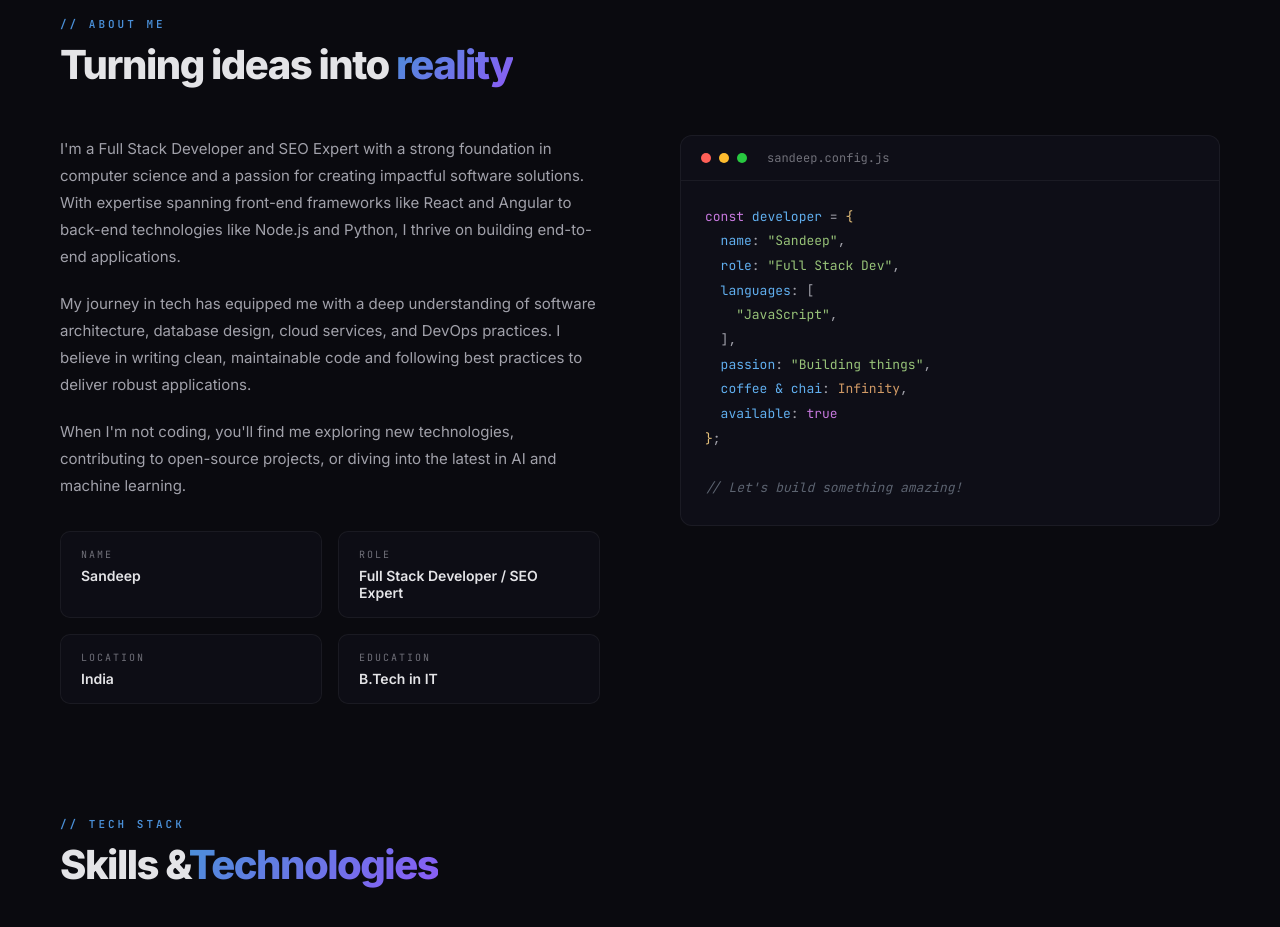
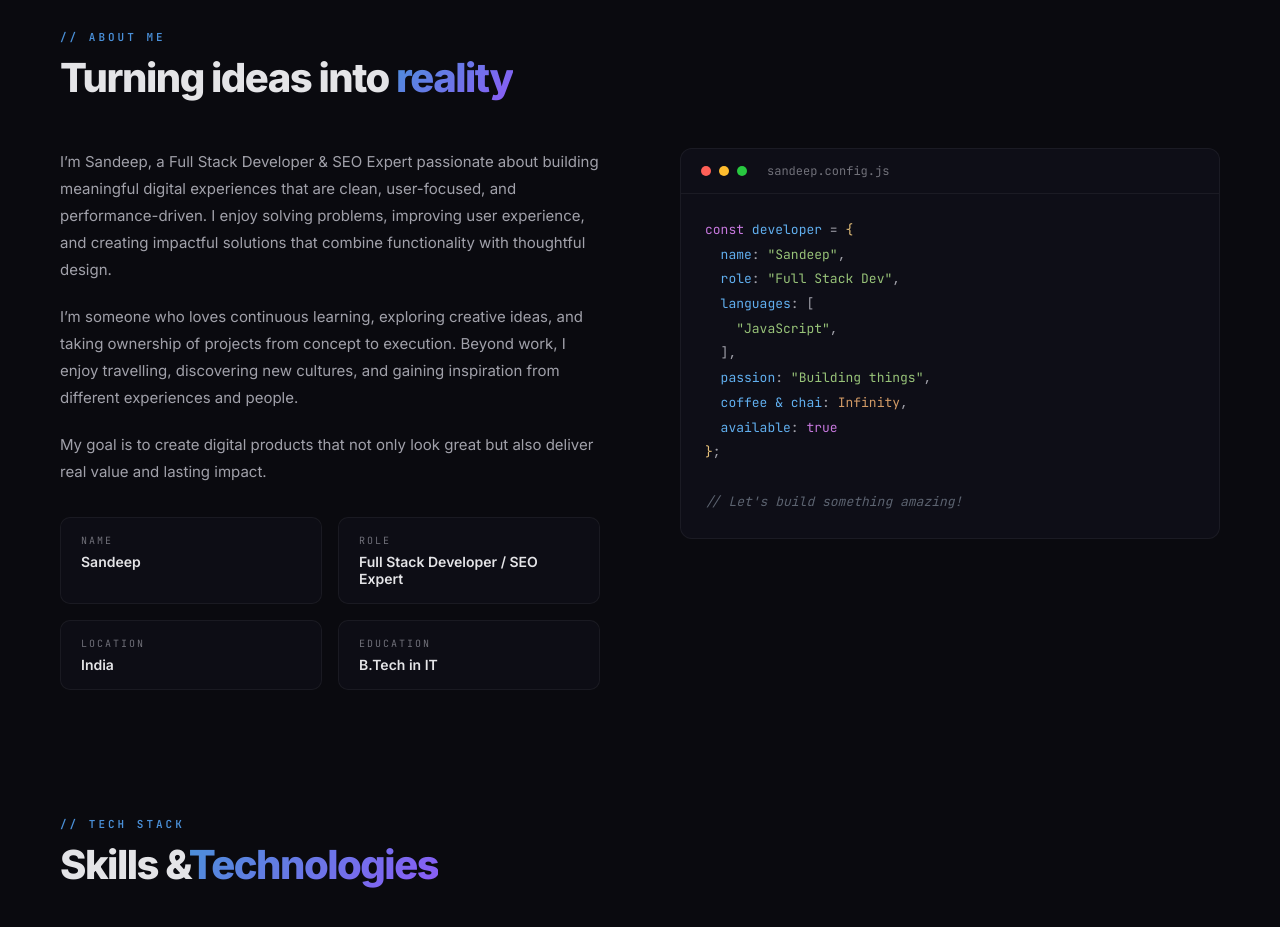
Before and after one commit to sktsandeep1/portfolio-react, a React (Vite) app: page / in a window 1280 px wide. Shown: the part 840-1767 px from the top of the page. Built offline with nearby package versions, Linux system fonts and the light colour scheme.

Commit message:
update about me

```diff
--- a/src/components/About.jsx
+++ b/src/components/About.jsx
@@ -63,9 +63,9 @@ export default function About() {
         >
           <div ref={textRef}>
             {[
-              "I'm a Full Stack Developer and SEO Expert with a strong foundation in computer science and a passion for creating impactful software solutions. With expertise spanning front-end frameworks like React and Angular to back-end technologies like Node.js and Python, I thrive on building end-to-end applications.",
-              "My journey in tech has equipped me with a deep understanding of software architecture, database design, cloud services, and DevOps practices. I believe in writing clean, maintainable code and following best practices to deliver robust applications.",
-              "When I'm not coding, you'll find me exploring new technologies, contributing to open-source projects, or diving into the latest in AI and machine learning.",
+              "I’m Sandeep, a Full Stack Developer & SEO Expert passionate about building meaningful digital experiences that are clean, user-focused, and performance-driven. I enjoy solving problems, improving user experience, and creating impactful solutions that combine functionality with thoughtful design.",
+              "I’m someone who loves continuous learning, exploring creative ideas, and taking ownership of projects from concept to execution. Beyond work, I enjoy travelling, discovering new cultures, and gaining inspiration from different experiences and people.",
+              "My goal is to create digital products that not only look great but also deliver real value and lasting impact.",
             ].map((text, i) => (
               <p
                 key={i}
```
